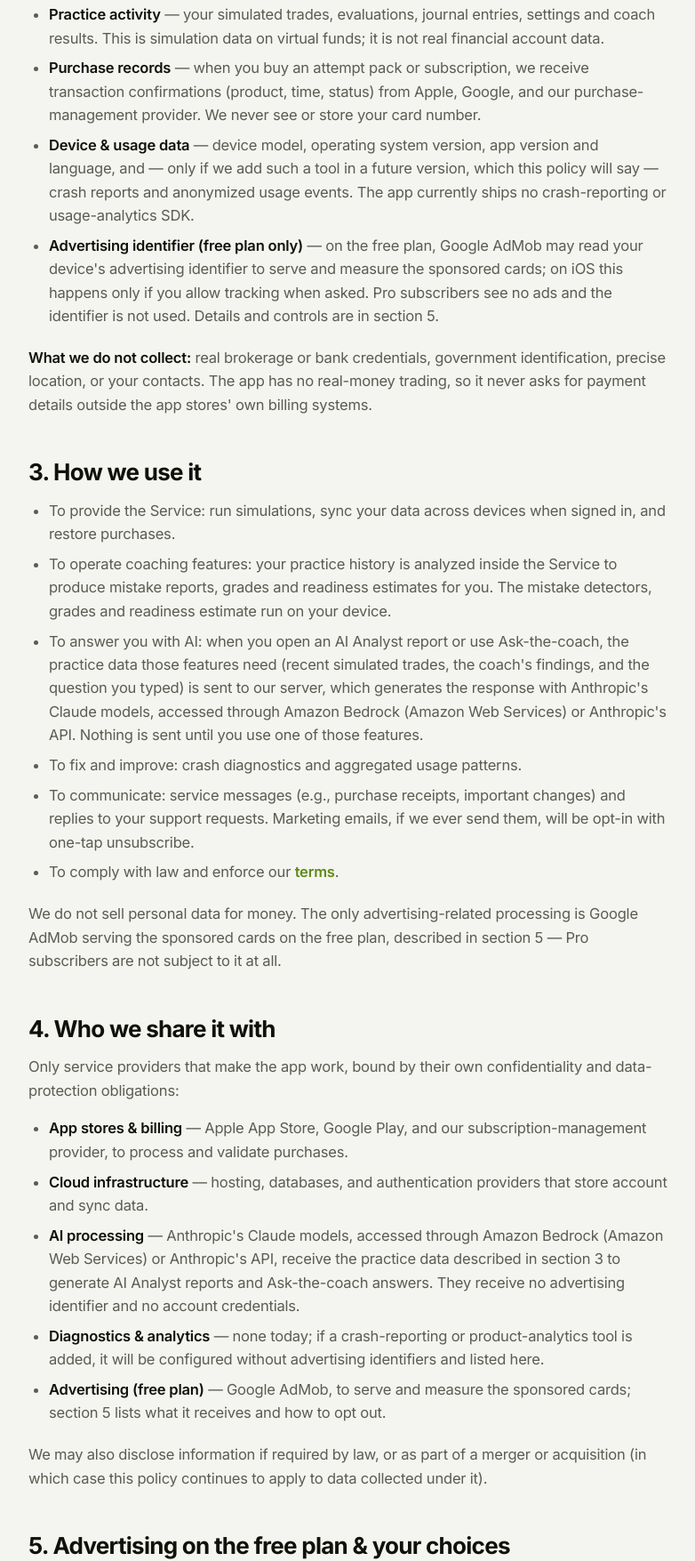
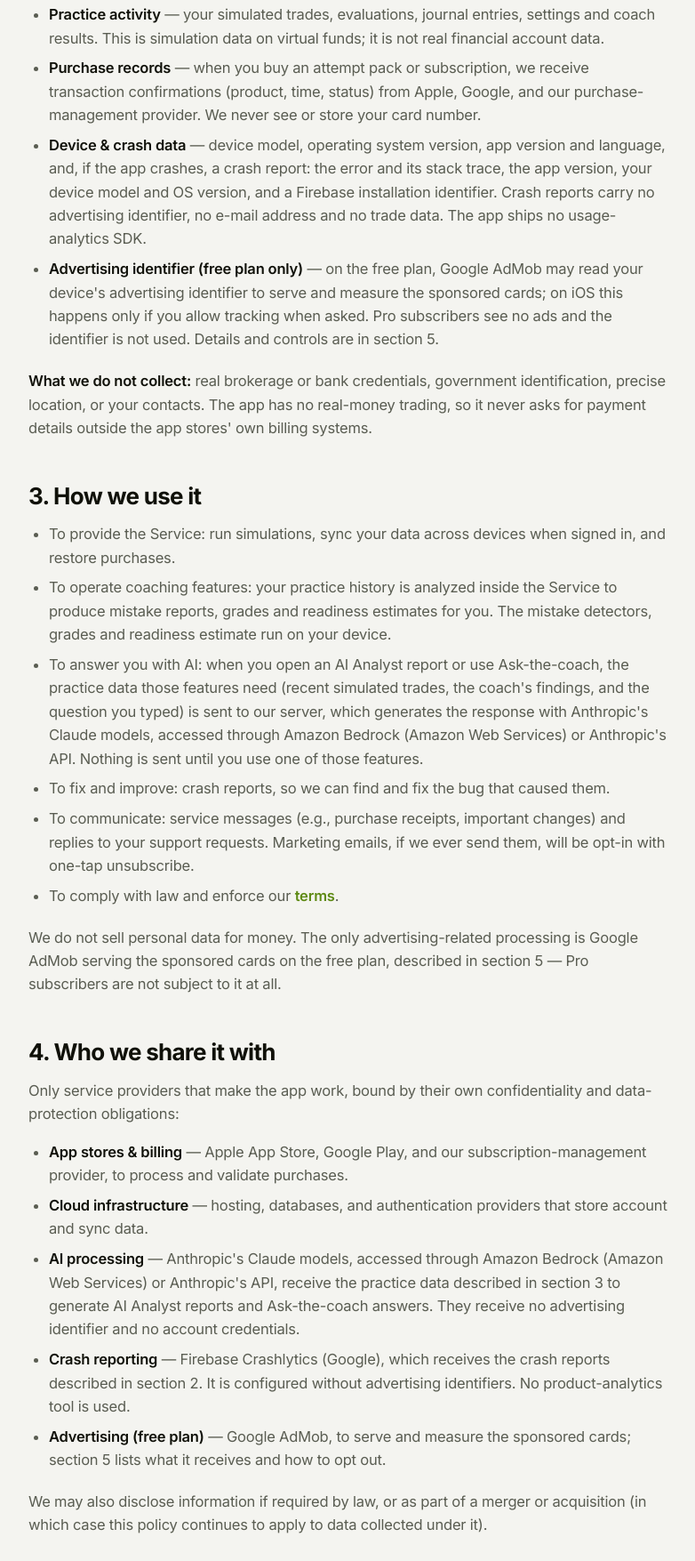
Before and after one commit to Vivekmandal7/fundedlot-site, a plain HTML site: page privacy/index.html in a window 1280 px wide. Shown: the part 1267-3022 px from the top of the page at 89% size, without its empty margins (248-1030 px from the left). Drawn offline with Linux system fonts and the light colour scheme.

Commit message:
legal: privacy — crash reporting (Firebase Crashlytics) is disclosed, matching the app

```diff
--- a/privacy/index.html
+++ b/privacy/index.html
@@ -44,7 +44,7 @@
 <link rel="preconnect" href="https://fonts.googleapis.com">
 <link rel="preconnect" href="https://fonts.gstatic.com" crossorigin>
 <link href="https://fonts.googleapis.com/css2?family=Inter:opsz,wght@14..32,400..800&family=IBM+Plex+Mono:wght@400;500;600&display=swap" rel="stylesheet">
-<link rel="stylesheet" href="/assets/styles.css?v=dca5f650">
+<link rel="stylesheet" href="/assets/styles.css?v=62920123">
 <script type="application/ld+json">{"@context":"https://schema.org","@type":"BreadcrumbList","itemListElement":[{"@type":"ListItem","position":1,"name":"Home","item":"https://www.fundedlot.com/"},{"@type":"ListItem","position":2,"name":"Privacy policy","item":"https://www.fundedlot.com/privacy/"}]}</script>
 </head>
 <body>
@@ -109,7 +109,7 @@
     <ul>
       <li><strong>Practice activity</strong> — your simulated trades, evaluations, journal entries, settings and coach results. This is simulation data on virtual funds; it is not real financial account data.</li>
       <li><strong>Purchase records</strong> — when you buy an attempt pack or subscription, we receive transaction confirmations (product, time, status) from Apple, Google, and our purchase-management provider. We never see or store your card number.</li>
-      <li><strong>Device &amp; usage data</strong> — device model, operating system version, app version and language, and — only if we add such a tool in a future version, which this policy will say — crash reports and anonymized usage events. The app currently ships no crash-reporting or usage-analytics SDK.</li>
+      <li><strong>Device &amp; crash data</strong> — device model, operating system version, app version and language, and, if the app crashes, a crash report: the error and its stack trace, the app version, your device model and OS version, and a Firebase installation identifier. Crash reports carry no advertising identifier, no e-mail address and no trade data. The app ships no usage-analytics SDK.</li>
       <li><strong>Advertising identifier (free plan only)</strong> — on the free plan, Google AdMob may read your device's advertising identifier to serve and measure the sponsored cards; on iOS this happens only if you allow tracking when asked. Pro subscribers see no ads and the identifier is not used. Details and controls are in section 5.</li>
     </ul>
     <p><strong>What we do not collect:</strong> real brokerage or bank credentials, government identification, precise location, or your contacts. The app has no real-money trading, so it never asks for payment details outside the app stores' own billing systems.</p>
@@ -119,7 +119,7 @@
       <li>To provide the Service: run simulations, sync your data across devices when signed in, and restore purchases.</li>
       <li>To operate coaching features: your practice history is analyzed inside the Service to produce mistake reports, grades and readiness estimates for you. The mistake detectors, grades and readiness estimate run on your device.</li>
       <li>To answer you with AI: when you open an AI Analyst report or use Ask-the-coach, the practice data those features need (recent simulated trades, the coach's findings, and the question you typed) is sent to our server, which generates the response with Anthropic's Claude models, accessed through Amazon Bedrock (Amazon Web Services) or Anthropic's API. Nothing is sent until you use one of those features.</li>
-      <li>To fix and improve: crash diagnostics and aggregated usage patterns.</li>
+      <li>To fix and improve: crash reports, so we can find and fix the bug that caused them.</li>
       <li>To communicate: service messages (e.g., purchase receipts, important changes) and replies to your support requests. Marketing emails, if we ever send them, will be opt-in with one-tap unsubscribe.</li>
       <li>To comply with law and enforce our <a href="/terms/">terms</a>.</li>
     </ul>
@@ -131,7 +131,7 @@
       <li><strong>App stores &amp; billing</strong> — Apple App Store, Google Play, and our subscription-management provider, to process and validate purchases.</li>
       <li><strong>Cloud infrastructure</strong> — hosting, databases, and authentication providers that store account and sync data.</li>
       <li><strong>AI processing</strong> — Anthropic's Claude models, accessed through Amazon Bedrock (Amazon Web Services) or Anthropic's API, receive the practice data described in section 3 to generate AI Analyst reports and Ask-the-coach answers. They receive no advertising identifier and no account credentials.</li>
-      <li><strong>Diagnostics &amp; analytics</strong> — none today; if a crash-reporting or product-analytics tool is added, it will be configured without advertising identifiers and listed here.</li>
+      <li><strong>Crash reporting</strong> — Firebase Crashlytics (Google), which receives the crash reports described in section 2. It is configured without advertising identifiers. No product-analytics tool is used.</li>
       <li><strong>Advertising (free plan)</strong> — Google AdMob, to serve and measure the sponsored cards; section 5 lists what it receives and how to opt out.</li>
     </ul>
     <p>We may also disclose information if required by law, or as part of a merger or acquisition (in which case this policy continues to apply to data collected under it).</p>
```
